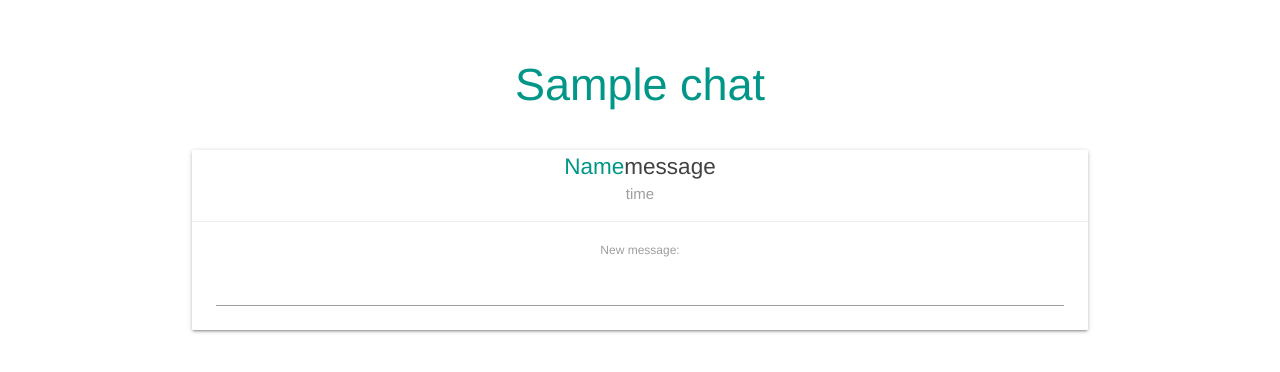
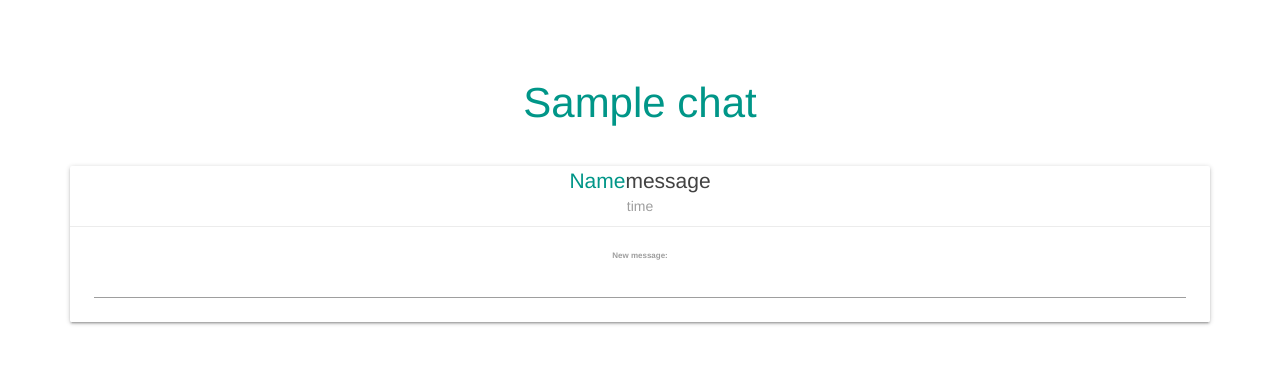
Before and after one commit to dkgian/vue-chat, a Vue app: page /#/ in a window 1280 px wide. Both pictures are taken after typing "Sample" into the empty fields and a click on the button "ENTER CHATROOM!". Shown: the top 372 px of the page. Built offline with nearby package versions, Linux system fonts and the light colour scheme.

Commit message:
fix some lint err, add bootstrap

```diff
--- a/index.html
+++ b/index.html
@@ -16,10 +16,13 @@
     <!--Let browser know website is optimized for mobile-->
     <meta name="viewport" content="width=device-width, initial-scale=1.0"/>
 
+    <!-- Latest compiled and minified CSS -->
+    <link rel="stylesheet" href="https://maxcdn.bootstrapcdn.com/bootstrap/3.3.7/css/bootstrap.min.css" integrity="sha384-BVYiiSIFeK1dGmJRAkycuHAHRg32OmUcww7on3RYdg4Va+PmSTsz/K68vbdEjh4u" crossorigin="anonymous">
+
     <title>vue-chat</title>
   </head>
   <body>
-    <div id="app"></div>
+    <div class="container" id="app"></div>
     <!-- built files will be auto injected -->
 
   </body>
--- a/package.json
+++ b/package.json
@@ -14,6 +14,7 @@
   },
   "dependencies": {
     "firebase": "^5.5.8",
+    "moment": "^2.22.2",
     "vue": "^2.5.2",
     "vue-router": "^3.0.1"
   },
--- a/src/components/NewMessage.vue
+++ b/src/components/NewMessage.vue
@@ -1,8 +1,8 @@
 <template>
   <div class="new-message">
-    <form @submit.prevent="addMessage">
+    <form @submit.prevent="sendMessage">
       <label for="new-message">New message: </label>
-      <input type="text" name="new-message" v-model="newMessage"/>
+      <input title="" type="text" name="new-message" v-model="newMessage"/>
     </form>
   </div>
 </template>
@@ -17,8 +17,14 @@ export default {
     }
   },
   methods: {
-    addMessage() {
-      console.log(this.newMessage, this.name, Date.now())
+    sendMessage() {
+      if (this.newMessage !== null) {
+        const message = {
+          name: this.name,
+          text: this.newMessage,
+          time: Date().now(),
+        }
+      }
     },
   },
 }
--- a/src/components/Welcome.vue
+++ b/src/components/Welcome.vue
@@ -6,7 +6,7 @@
         <h2 class="teal-text">Welcome</h2>
         <form @submit.prevent="enterChat">
           <label for="name">Enter your name :</label>
-          <input type="text" name="name" v-model="name" />
+          <input title="" type="text" name="name" v-model="name" />
           <p v-if="feedback" class="red-text">{{ feedback }}</p>
           <button class="btn teal">Enter chatroom!</button>
         </form>
```
Also changed, not shown: 1 other file (tests, documents, lock files or other folders).
